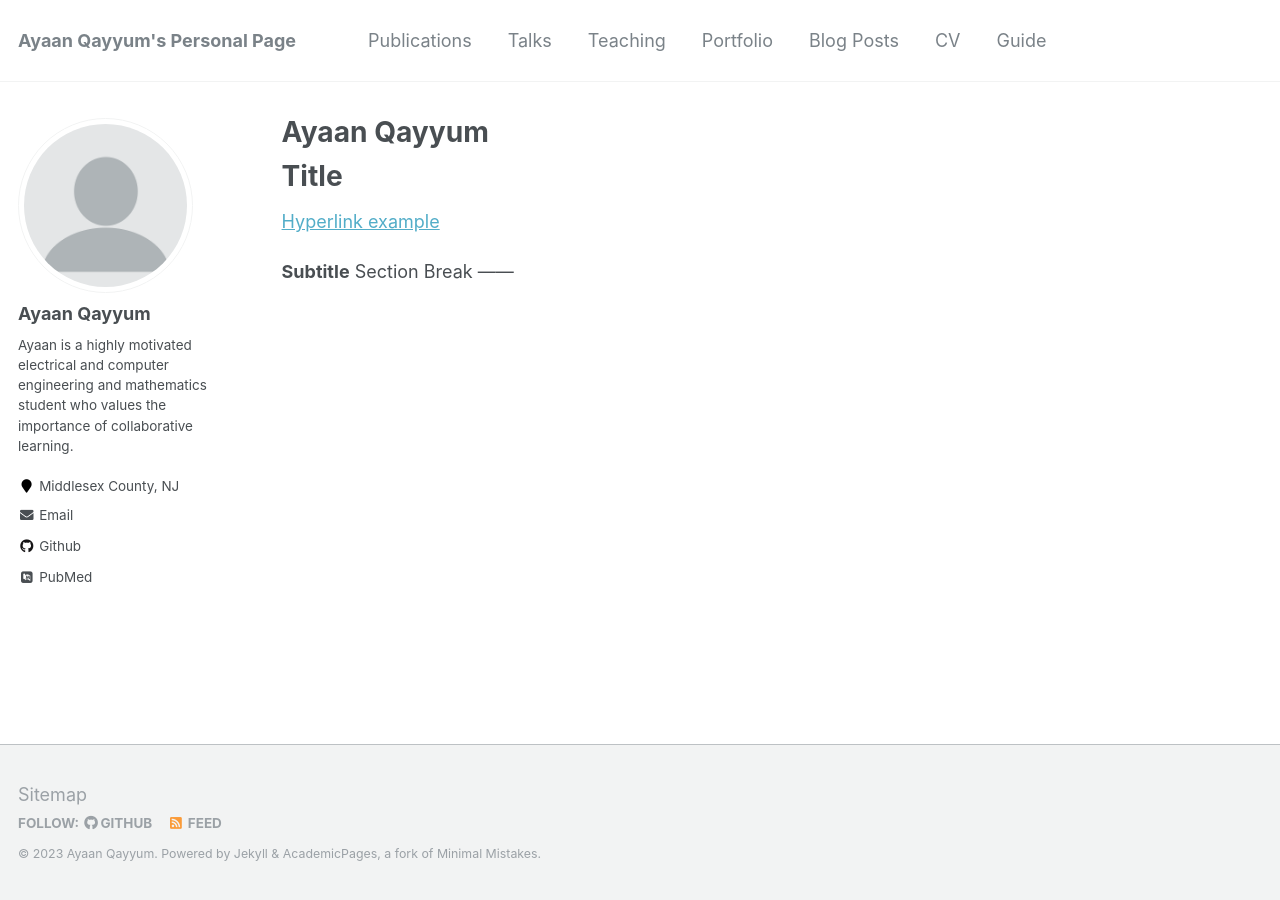
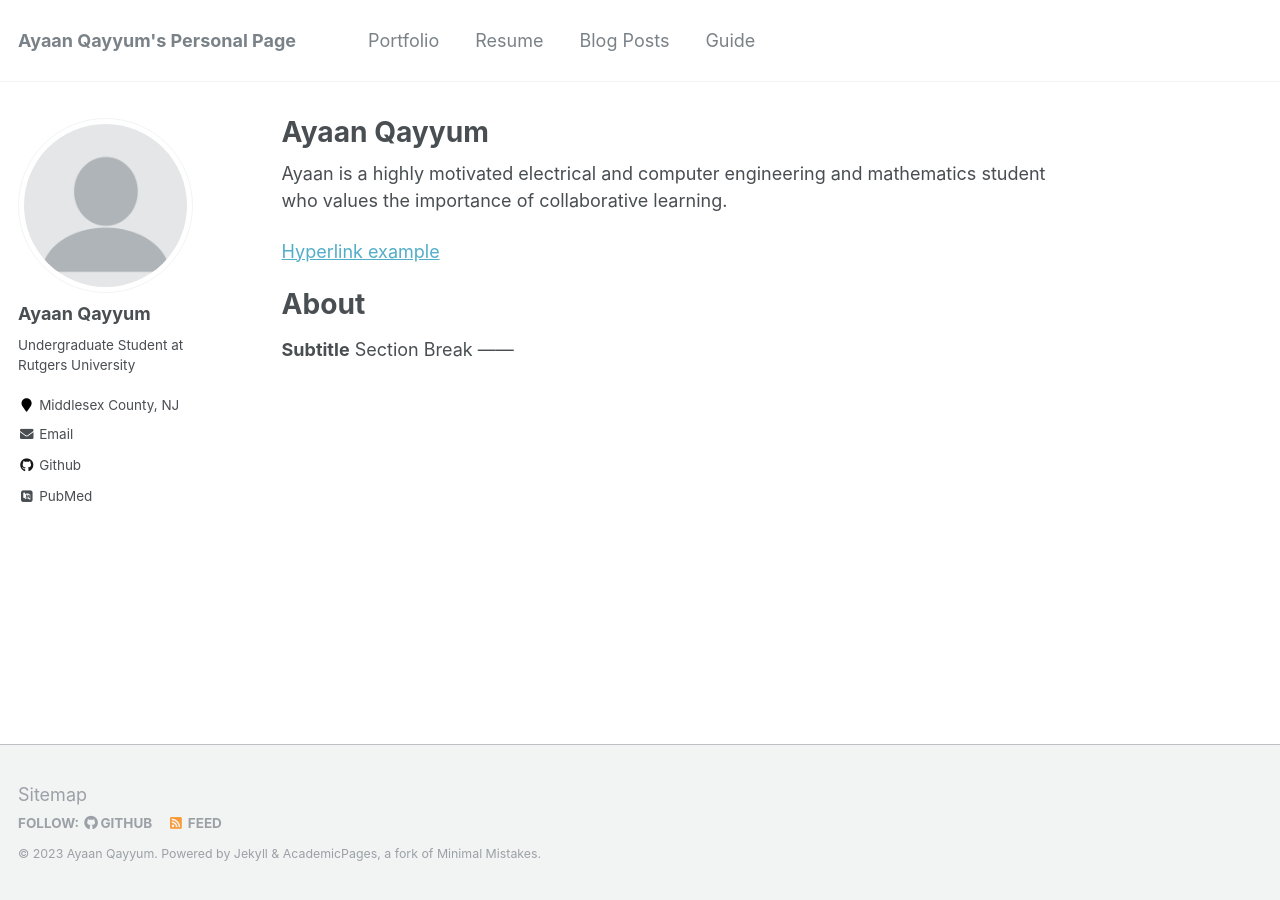
Before and after one commit to qayyumayaan/qayyumayaan.github.io, a Jekyll site: the page built from _pages/about.md, in a window 1280 px wide. Built offline with Jekyll 4.4.1, drawn with Linux system fonts in a browser that asks for light colours; some web fonts are replaced.

Commit message:
Update 2

```diff
--- a/_config.yml
+++ b/_config.yml
@@ -82,7 +82,7 @@ analytics:
 author:
   name             : "Ayaan Qayyum"
   avatar           : "profile.png"
-  bio              : "Ayaan is a highly motivated electrical and computer engineering and mathematics student who values the importance of collaborative learning. "
+  bio              : "Undergraduate Student at Rutgers University"
   location         : "Middlesex County, NJ"
   employer         :
   pubmed           : "https://www.ncbi.nlm.nih.gov/nuccore/2085767336"
--- a/_data/navigation.yml
+++ b/_data/navigation.yml
@@ -1,22 +1,13 @@
 # main links links
 main:
-  - title: "Publications"
-    url: /publications/
-
-  - title: "Talks"
-    url: /talks/
-
-  - title: "Teaching"
-    url: /teaching/
-
   - title: "Portfolio"
     url: /portfolio/
+
+  - title: "Resume"
+    url: /resume/
 
   - title: "Blog Posts"
     url: /year-archive/
 
-  - title: "CV"
-    url: /cv/
-
   - title: "Guide"
     url: /markdown/
--- a/_pages/about.md
+++ b/_pages/about.md
@@ -8,9 +8,12 @@ redirect_from:
   - /about.html
 ---
 
-Title
+Ayaan is a highly motivated electrical and computer engineering and mathematics student who values the importance of collaborative learning.
+
+[Hyperlink example](https://getorg-testacct.github.io)
+
+About
 ======
-[Hyperlink example](https://getorg-testacct.github.io)
 
 **Subtitle**
 Section Break
```
Also changed, not shown: _pages/Resume.md (+0 -3 lines), _pages/sitemap.md (+1 -1 lines).
